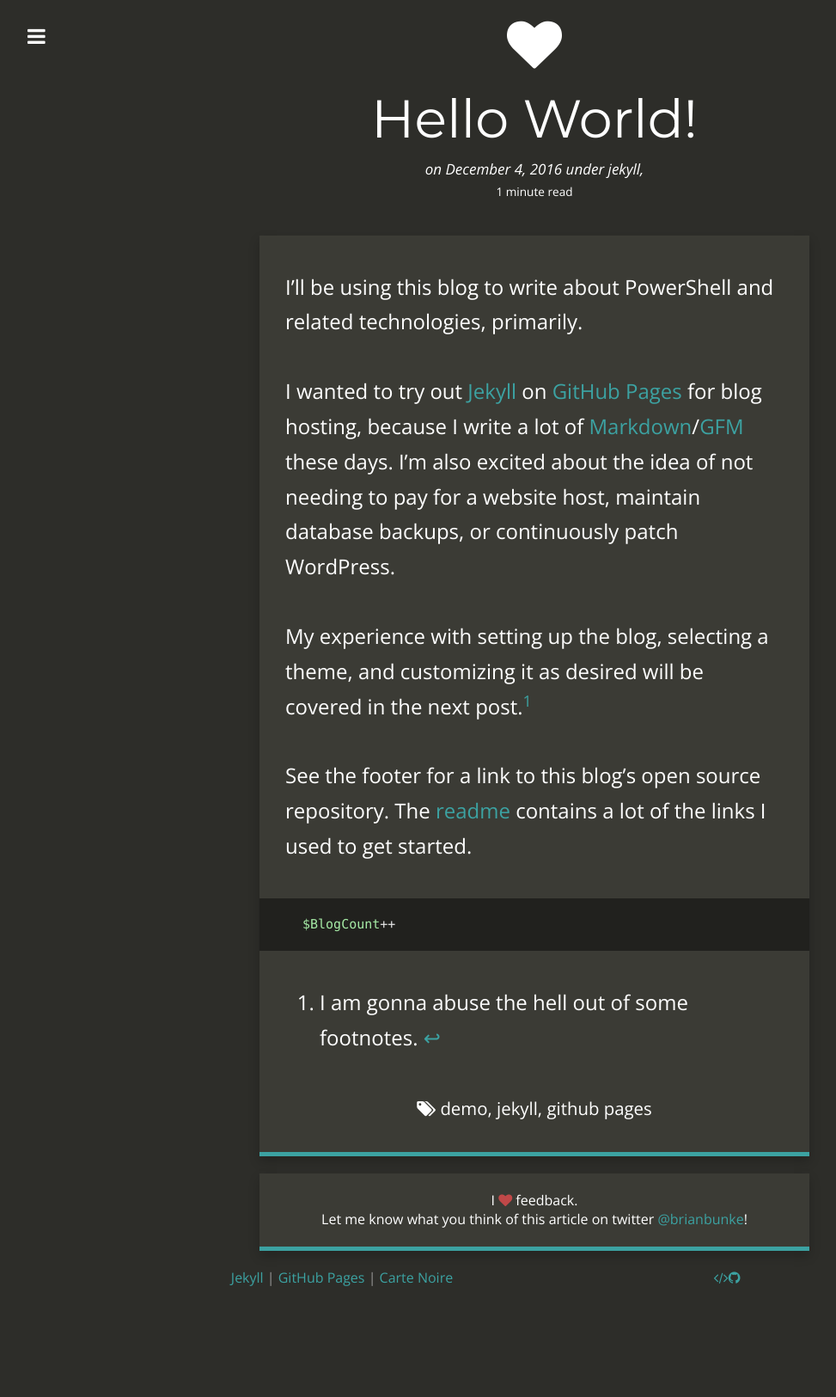
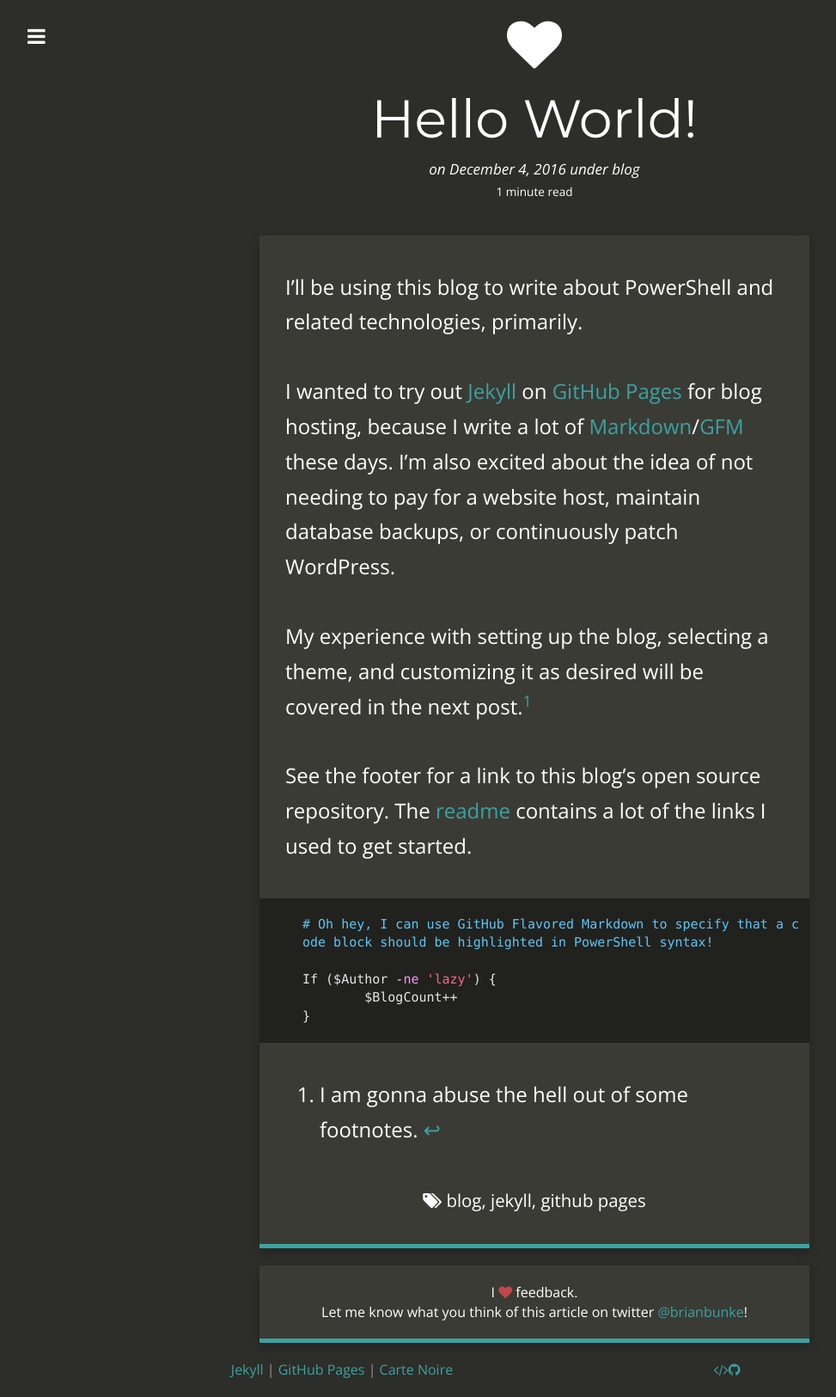
Before and after one commit to brianbunke/brianbunke.github.io, a Jekyll site: the page built from _posts/2016-12-04-hello-world.md, in a window 1280 px wide. Shown: the whole page at 86% size, without its empty margins (18-991 px from the left). Built offline with Jekyll 4.4.1, drawn with Linux system fonts in a browser that asks for light colours; nearby versions of some CDN libraries; before the commit the page ends 1518 px from its top, so only the background shows below that.

Commit message:
Edit first post

````diff
--- a/_posts/2016-12-04-hello-world.md
+++ b/_posts/2016-12-04-hello-world.md
@@ -3,10 +3,10 @@
 title:      Hello World!
 date:       2016-12-04 14:30:00
 summary:    A first post to get acquainted with Jekyll.
-categories: jekyll, github pages
+categories: blog
 thumbnail:  heart
 tags:
- - demo
+ - blog
  - jekyll
  - github pages
 ---
@@ -20,7 +20,11 @@
 See the footer for a link to this blog's open source repository. The [readme] contains a lot of the links I used to get started.
 
 ```posh
-$BlogCount++
+# Oh hey, I can use GitHub Flavored Markdown to specify that a code block should be highlighted in PowerShell syntax!
+
+If ($Author -ne 'lazy') {
+	$BlogCount++
+}
 ```
 
 [^1]: I am gonna abuse the hell out of some footnotes.
````
